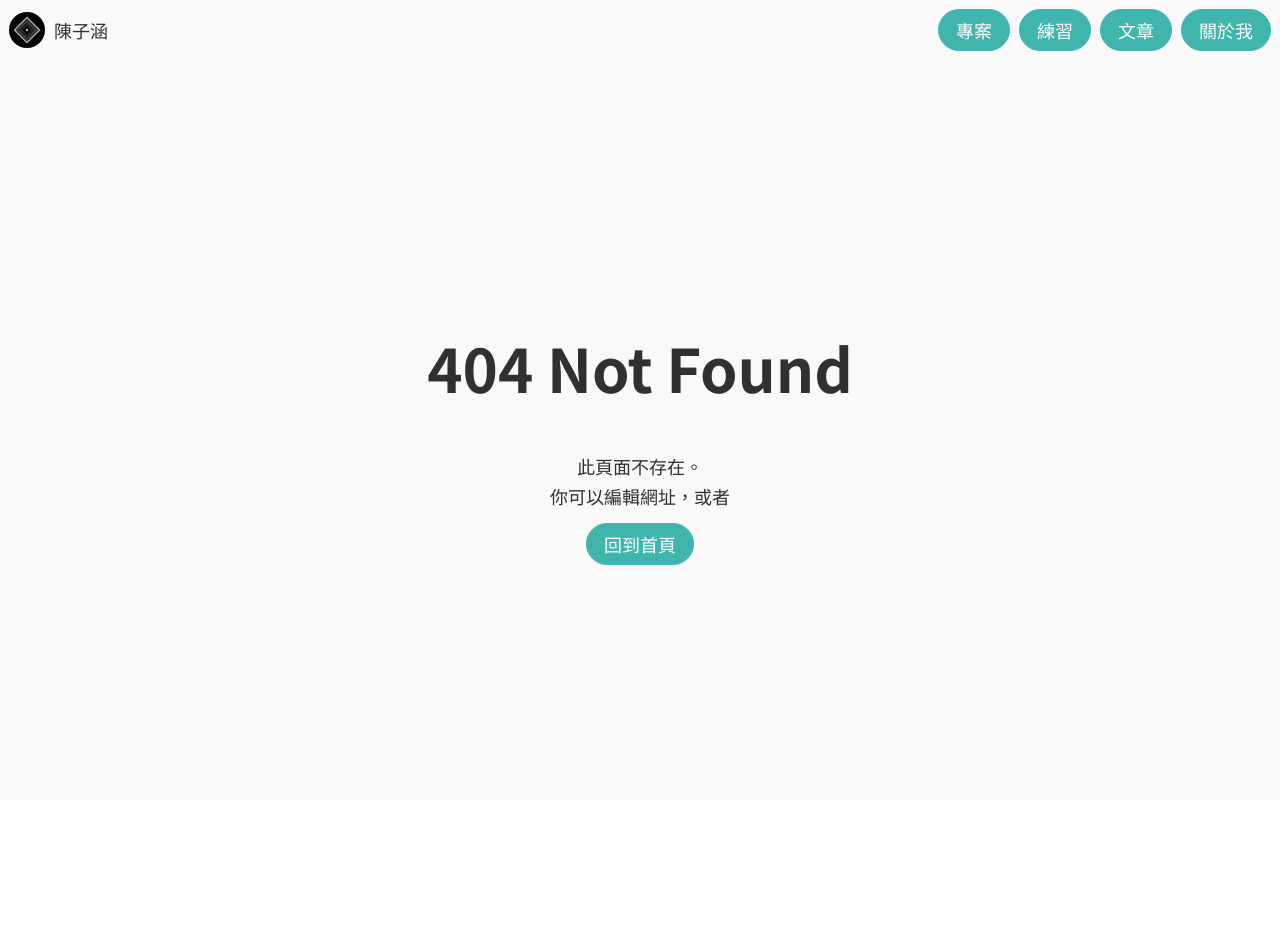
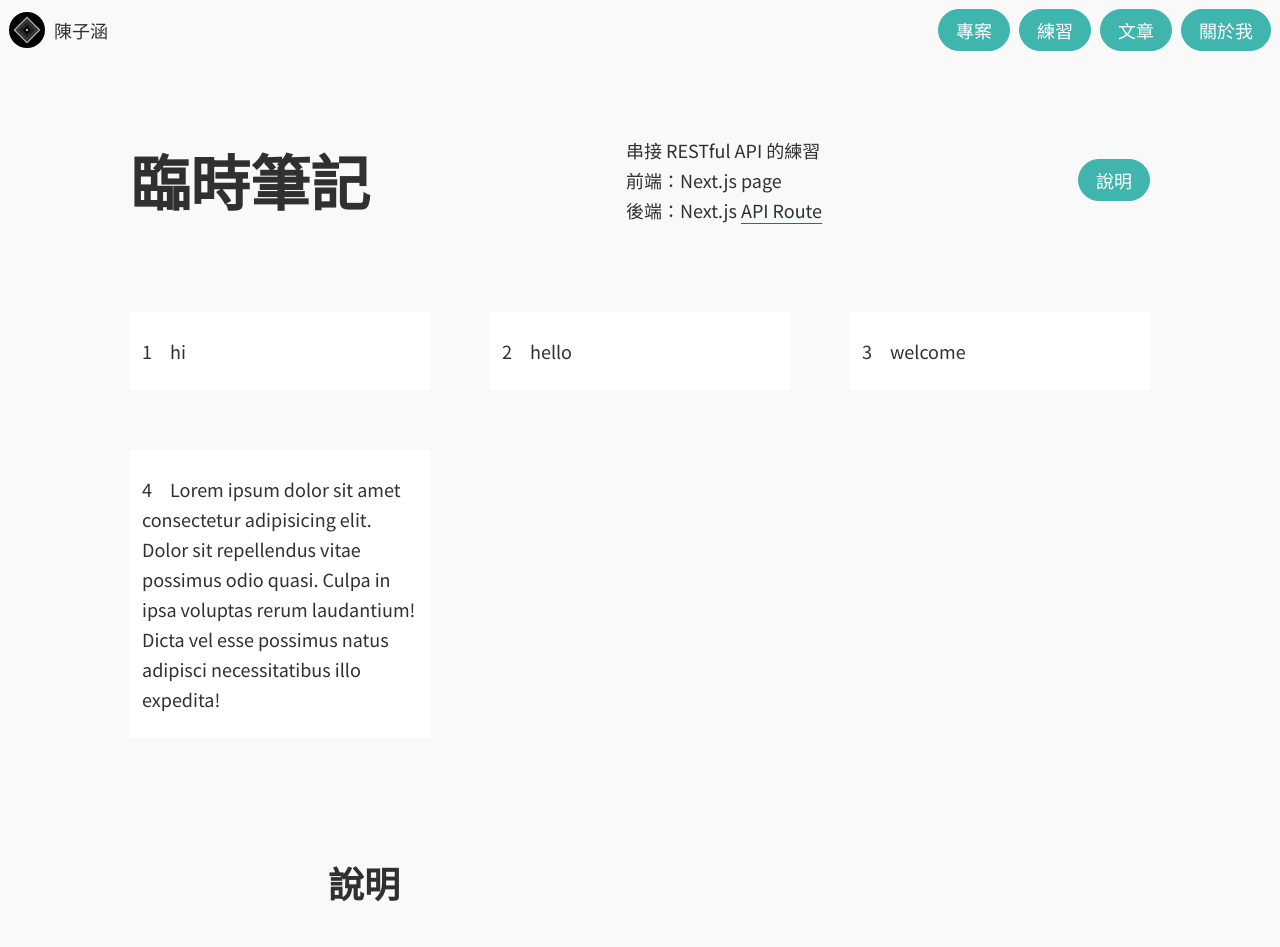
Before and after one commit to TzuHanChen/personal-website-old, a Next.js app: page /mini-note in a window 1280 px wide. Before the commit this address had no page. Shown: the top 947 px of the page. Before the commit the page ends 800 px from the top, so only its background shows below. Built offline with nearby package versions, Linux system fonts and the light colour scheme.

Commit message:
Added mini-note

```diff
--- a/src/design-tokens/utilities.module.scss
+++ b/src/design-tokens/utilities.module.scss
@@ -13,3 +13,21 @@
 	justify-content: space-between;
 	align-items: center;
 }
+
+.bgcw {
+	background-color: white;
+}
+
+.p12 {
+	padding: 12px;
+}
+
+.inputText {
+	margin-right: 12px;
+	max-width: 180px;
+	height: 42px;
+	padding: 3px 12px;
+	font-size: 18px;
+	border-radius: 12px;
+	border: 1px solid #BBB;
+}
--- /dev/null
+++ b/src/pages/api/note.ts
@@ -0,0 +1,38 @@
+import { NextApiRequest, NextApiResponse } from "next";
+
+let data = [
+	{
+		id: 1,
+		text: 'hi'
+	},
+	{
+		id: 2,
+		text: 'hello'
+	},
+	{
+		id: 3,
+		text: 'welcome'
+	},
+	{
+		id: 4,
+		text: 'Lorem ipsum dolor sit amet consectetur adipisicing elit. Dolor sit repellendus vitae possimus odio quasi. Culpa in ipsa voluptas rerum laudantium! Dicta vel esse possimus natus adipisci necessitatibus illo expedita!'
+	}
+];
+
+export default function note(
+	req: NextApiRequest, res: NextApiResponse) {
+	if (req.method === 'GET') {
+		res.status(200).json(data);
+	} else if (req.method === 'POST') {
+		const id = data[data.length - 1].id + 1;
+		const text = req.body.text;
+		data = [...data, { id, text }];
+		res.status(200).json(data);
+	// } else if (req.method === 'PATCH') {
+	// 	res.status(200).json(req.body);
+	// } else if (req.method === 'DELETE') {
+	// 	res.status(200).json(req.body);
+	} else {
+		res.status(200).json(data);
+	}
+}
--- a/src/pages/api/records.ts
+++ /dev/null
@@ -1,5 +0,0 @@
-import { NextApiRequest, NextApiResponse } from "next";
-
-export default (_: NextApiRequest, res: NextApiResponse) => {
-	res.status(200).json({ text: 'hello' });
-}
--- /dev/null
+++ b/src/pages/mini-note.tsx
@@ -0,0 +1,135 @@
+import { JSX, useState } from 'react'
+import useSWR from 'swr';
+
+import SEO from '@/lib/seo'
+import Text from '@/components/text'
+import Button from '@/components/button'
+import TextSection from '@/layouts/text-section';
+import GridSection, { Grid } from '@/layouts/grid-section'
+import styles from '../design-tokens/utilities.module.scss'
+
+const url = "/api/note";
+
+// function handler(text: object) {
+// 	const createData = (url: string, text: object) =>
+// 	fetch(url, {
+// 		method: 'POST',
+// 		headers: {
+// 			'Content-Type': 'application/json; charset=UTF-8',
+// 		},
+// 		body: JSON.stringify(text)
+// 	}).then((res) => res.json());
+// 	const { data, error } = useSWR(createData(url, text));
+// 	if (error) {
+// 		return ('Failed to read notes')
+// 	}
+// 	return data;
+// }
+
+// function CreateNote({ data, mutate }: { data: any, mutate: any }) {
+// 	let [text, setText] = useState('');
+
+// 	return (
+// 		<div className={`${styles.bgcw} ${styles.p12}`}>
+// 			<Text>新增筆記</Text>
+// 			<div className={`${styles.jcsb}`}>
+// 				<form>
+// 					<input type="text" value={text} autoFocus
+// 						onChange={(e) => setText(e.target.value)}
+// 						className={styles.inputText} />
+// 				</form>
+// 				<Button onClick={async () => {
+// 					try {
+// 						const newNote = await handler({text});
+// 						// await handler({text});
+// 						mutate([...data, newNote]
+// 						// 	,{
+// 						// 	optimisticData: [...data, newNote],
+// 						// 	populateCache: true,
+// 						// 	revalidate: true,
+// 						// 	rollbackOnError: true,
+// 						// 	throwOnError: true
+// 						// }
+// 						);
+// 					} catch (error) {
+// 						console.error(error)
+// 					}
+// 				}}>新增</Button>
+// 			</div>
+// 		</div>
+// 	)
+// }
+
+function ReadNotes(
+	{ data, error, isLoading }:
+		{ data: any, error: any, isLoading: boolean }) {
+	if (error) {
+		return (<Text>Failed to read notes</Text>)
+	}
+	if (isLoading) {
+		return (<Text>Loading...</Text>)
+	}
+
+	let notes: JSX.Element[] = [];
+	data.map((item: { id: number, text: string; }) => {
+		const note =
+			<div key={item.id}
+				className={`${styles.bgcw} ${styles.p12}`}>
+				<Text>{item.id}　{item.text}</Text>
+				<div className={`${styles.jcsb}`}>
+					{/* <Button onClick="">刪除</Button>
+					<Button onClick="">編輯</Button> */}
+				</div>
+			</div>;
+		notes.push(note);
+	});
+	return notes;
+}
+
+export default function MiniNote() {
+	const readData = (url: string) =>
+		fetch(url).then((res) => res.json());
+	const { data, error, isLoading, mutate } = useSWR(url, readData);
+
+	return (
+		<>
+			{/* <SEO title="陳子涵 | 簡易筆記"
+				description="陳子涵的簡易筆記"
+				url="/mini-note"
+				image="/images/personal-website-preview.png" /> */}
+
+			<main>
+				<GridSection>
+					<div className={styles.jcsb}>
+						<Text type="h1">臨時筆記</Text>
+						<Text>串接 RESTful API 的練習<br />
+							前端：Next.js page<br />
+							後端：Next.js{' '}
+							<Text type="link" href="/api/note" newtab>API Route</Text>
+						</Text>
+						<Button href="#info">說明</Button>
+					</div>
+
+					<Grid marginTop>
+						{/* <CreateNote data={data} mutate={mutate} /> */}
+						<ReadNotes data={data} error={error} isLoading={isLoading} />
+					</Grid>
+				</GridSection>
+
+				<TextSection id="info">
+					<Text type="h2">說明</Text>
+					<div className={styles.jcsb}>
+						<Text>前端功能開發進度：<br />
+							Create 開發中，Read 已完成，<br />
+							Update 開發中，Delete 開發中
+						</Text>
+						<Text>後端功能開發進度：<br />
+							GET 已完成，POST 開發中，<br />
+							PATCH 開發中，DELETE 開發中
+						</Text>
+					</div>
+				</TextSection>
+			</main>
+		</>
+	)
+}
```
